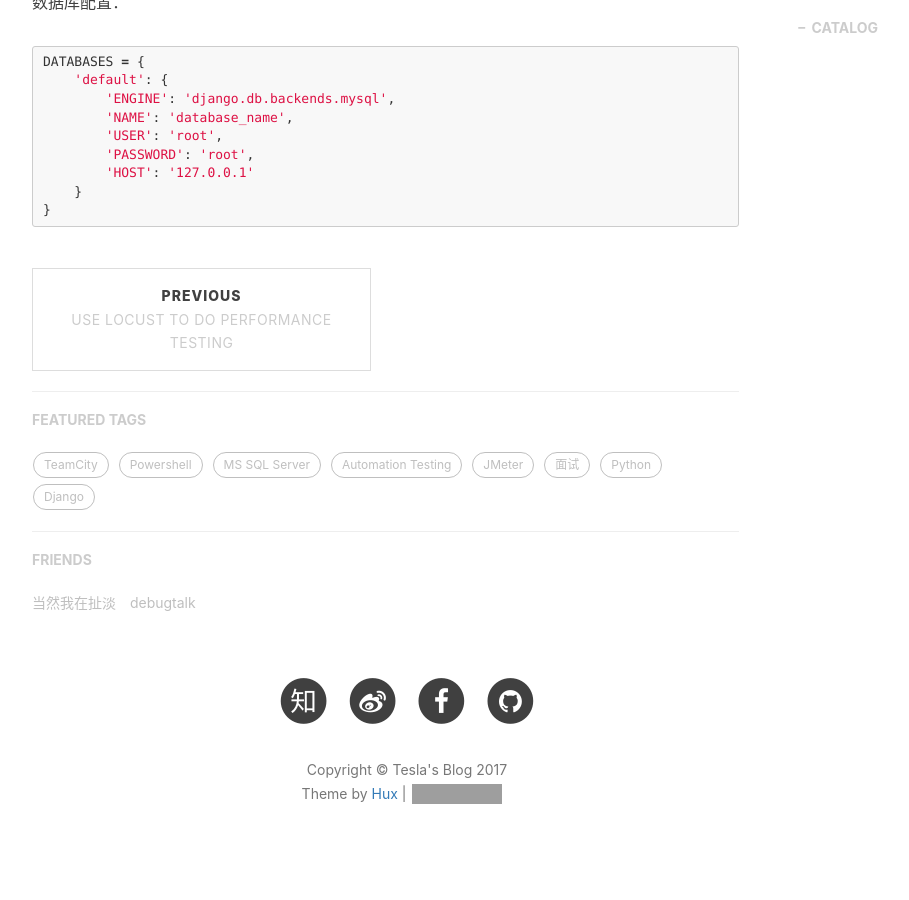
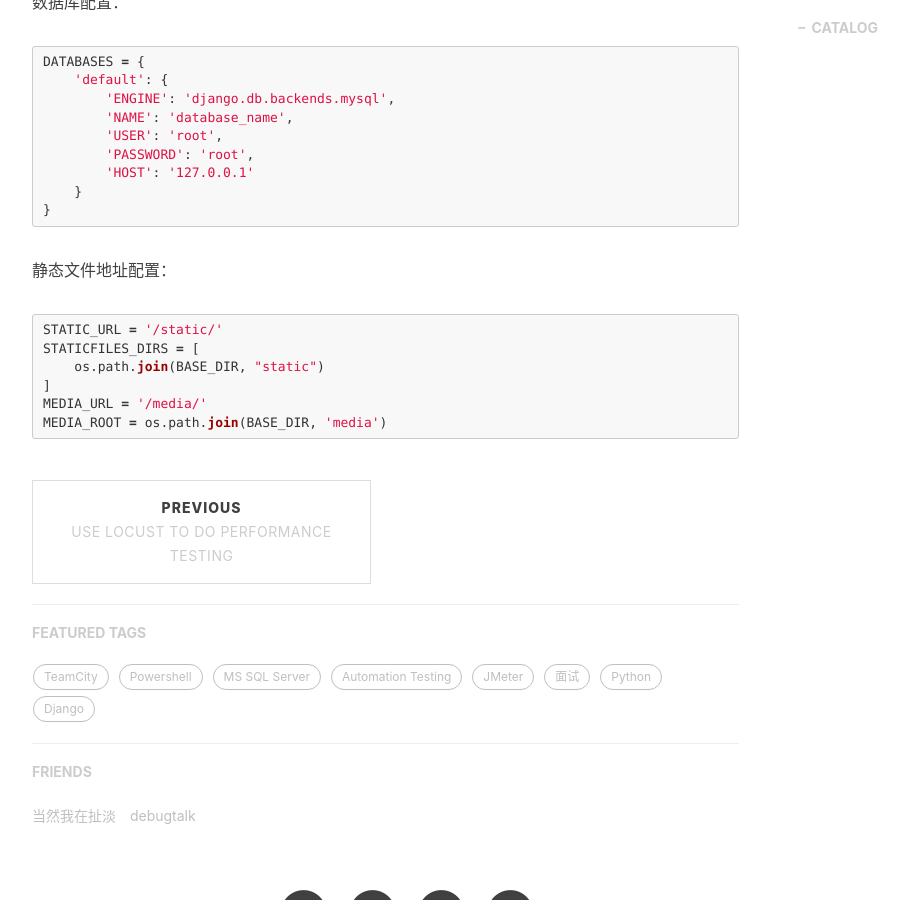
Before and after one commit to ccflyme/ccflyme.github.io, a Jekyll site: the page built from _posts/2017-07-12-Use-Django_Website.markdown, in a window 1280 px wide and 900 px high, scrolled down 751 px. Shown: the whole window, without its empty margins (233-1142 px from the left). Built offline with Jekyll 4.4.1, drawn with Linux system fonts in a browser that asks for light colours; nearby versions of some CDN libraries; comment, search, counter and statistics services are not loaded; grey boxes are pictures that could not be loaded.

Commit message:
Update 2017-07-12-Use-Django_Website.markdown

````diff
--- a/_posts/2017-07-12-Use-Django_Website.markdown
+++ b/_posts/2017-07-12-Use-Django_Website.markdown
@@ -29,3 +29,13 @@ DATABASES = {
     }
 }
 ```
+
+静态文件地址配置：
+```python
+STATIC_URL = '/static/'
+STATICFILES_DIRS = [
+    os.path.join(BASE_DIR, "static")
+]
+MEDIA_URL = '/media/'
+MEDIA_ROOT = os.path.join(BASE_DIR, 'media')
+```
````
